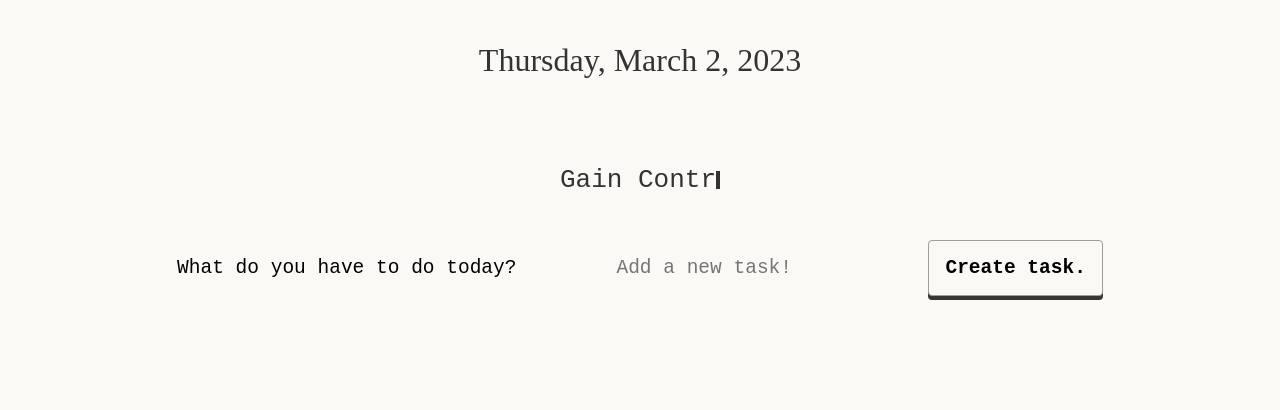
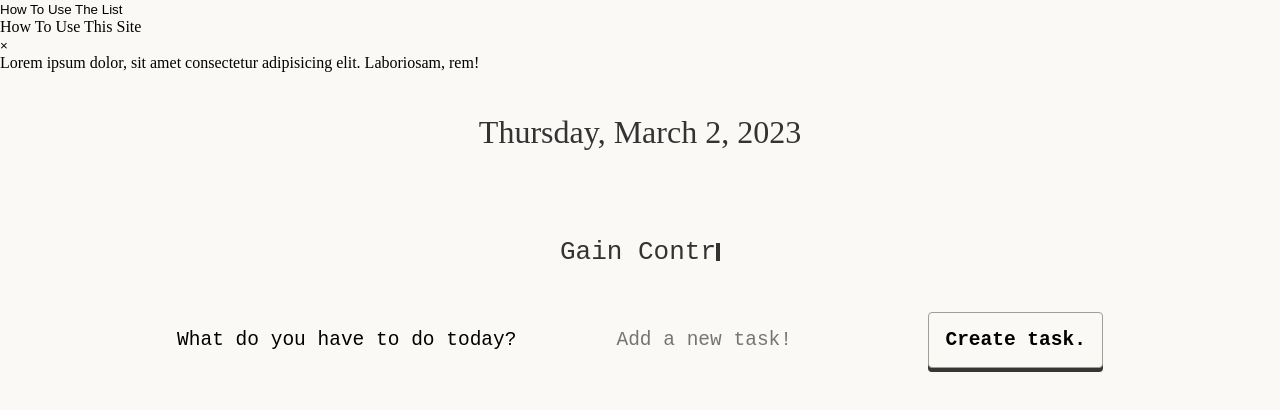
Before and after one commit to GavPri/To-do-list, a plain HTML site: page index.html in a window 1280 px wide. Drawn offline with Linux system fonts and the light colour scheme.

Commit message:
add html for modal

```diff
--- a/index.html
+++ b/index.html
@@ -9,10 +9,24 @@
 </head>
 <body>
     <header>
+        <button id="open-modal">How To Use The List</button>
+        <div id="modal" class="modal">
+            <div id="modal-header">
+                <div id="modal-title">How To Use This Site</div>
+                <button id="close-modal">&times;</button>
+                <div id="modal-body">
+                    Lorem ipsum dolor, sit amet consectetur adipisicing elit.
+                    Laboriosam, rem!
+                </div>
+            </div>
+        </div>
+        <div id="overlay"></div>
+    </header>
+    <section>
         <div id="date-header">
 
         </div>
-    </header>
+    </section>
     <section id="list-benefits">
         <div id="auto-container">
             <span class="typed-text"></span>
@@ -33,6 +47,7 @@
         </ul>
     </div>
     </section>
+
 <script src="assets/js/script.js"></script>
 </body>
 </html>
```
